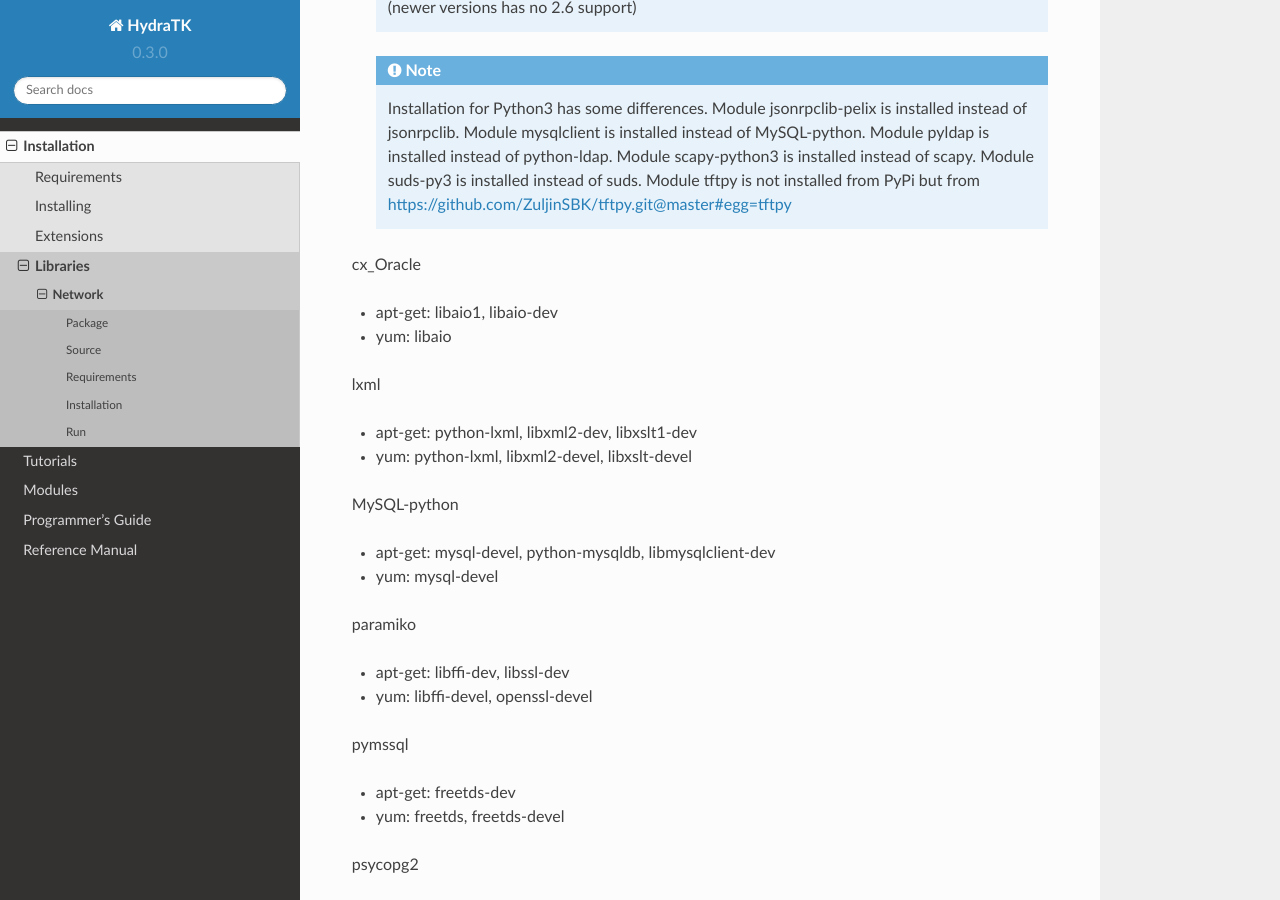
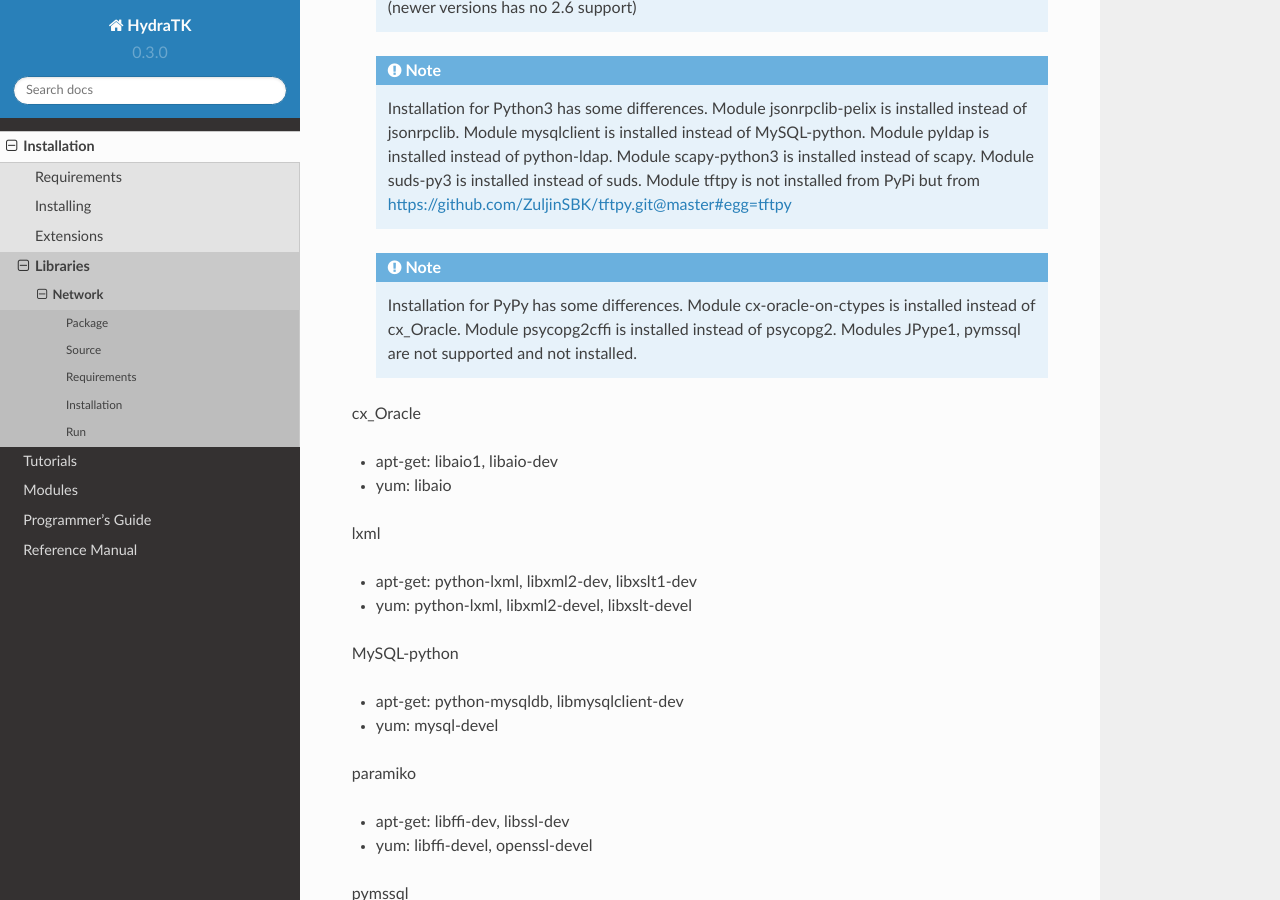
Before and after one commit to hydratk/hydratk-doc, a Sphinx documentation site: the page built from doc/rst/install/lib/network.rst, in a window 1280 px wide and 900 px high, scrolled down 1946 px. Built offline with Sphinx 7.4.7 and the Read the Docs theme 2.0.0, drawn with Linux system fonts in a browser that asks for light colours; formulas are drawn with MathJax 3.

Commit message:
Modified - minor changes for PyPy compatibility

```diff
--- a/doc/rst/install/lib/network.rst
+++ b/doc/rst/install/lib/network.rst
@@ -99,6 +99,13 @@ Module cassandra-driver installation takes longer time (not so fast as other mod
      Module suds-py3 is installed instead of suds.
      Module tftpy is not installed from PyPi but from https://github.com/ZuljinSBK/tftpy.git@master#egg=tftpy
 
+  .. note ::
+
+     Installation for PyPy has some differences.
+     Module cx-oracle-on-ctypes is installed instead of cx_Oracle.
+     Module psycopg2cffi is installed instead of psycopg2.
+     Modules JPype1, pymssql are not supported and not installed.
+
 cx_Oracle
 
 * apt-get: libaio1, libaio-dev
@@ -111,7 +118,7 @@ lxml
 
 MySQL-python
 
-* apt-get: mysql-devel, python-mysqldb, libmysqlclient-dev
+* apt-get: python-mysqldb, libmysqlclient-dev
 * yum: mysql-devel
 
 paramiko
--- a/doc/rst/install/requirements.rst
+++ b/doc/rst/install/requirements.rst
@@ -6,7 +6,7 @@ Requirements
 HydraTK is implemented in Python. Before you can install, you must fulfill basic requirements.
 
 * Any OS Unix - distributions Debian, Red Hat, etc. with apt-get or yum package manager
-* Python interpreter - versions 2.6.x, 2.7.x, 3.3.x, 3.4.x, 3.5.x
+* Python interpreter - versions CPython 2.6, 2.7, 3.3, 3.4, 3.5, PyPy 2.7
 * Python modules - setuptools, pip, wheel (actual versions)
 
 .. note::
--- a/doc/rst/tutor/lib/network/tut5_java.rst
+++ b/doc/rst/tutor/lib/network/tut5_java.rst
@@ -24,6 +24,10 @@ Methods:
   .. note::
 
      API uses HydraTK core functionalities so it must be running.
+
+  .. note ::
+
+     Java bridge is not supported for PyPy due to module JPype1.
 
 Configuration
 ^^^^^^^^^^^^^
--- a/doc/rst/tutor/lib/network/tut6_jms.rst
+++ b/doc/rst/tutor/lib/network/tut6_jms.rst
@@ -45,6 +45,10 @@ These libraries are not bundled with hydratk.
 After installation do following actions:
 1. Check that directory /var/local/hydratk/java was created and contains files: JMSClient.java, JMSClient.class, JMSMessage.class, javaee.jar
 2. Store specific client jar file to same directory (i.e. activemq-all-5.13.0.jar).
+
+  .. note ::
+
+     JMS is not supported for PyPy due to module JPype1.
 
   .. code-block:: python
 
```
Also changed, not shown: doc/rst/tutor/lib/network/tut1_dbi.rst (+8 -0 lines).
